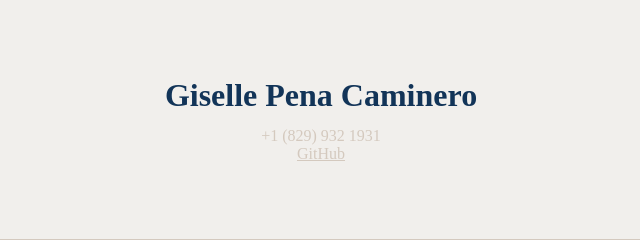
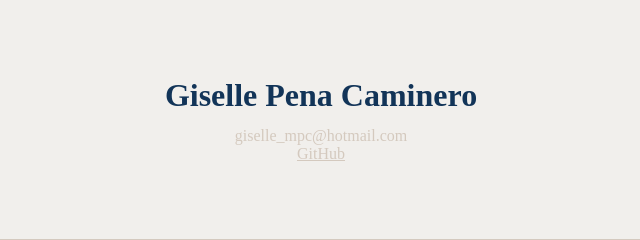
Before and after one commit to gisellempc/resume, a plain HTML site: page index.html in a window 1280 px wide. Shown: the top 240 px of the page, 319-959 px from the left. Drawn offline with Linux system fonts and the light colour scheme.

Commit message:
update contact info

```diff
--- a/index.html
+++ b/index.html
@@ -9,7 +9,7 @@
         <div class="info">
             <h1 id="myName">Giselle Pena Caminero</h1>
             <div class="contact">
-                <p>+1 (829) 932 1931</p>
+                <p>giselle_mpc@hotmail.com</p>
                 <a href="https://github.com/gisellempc">GitHub</a>
             </div>
         </div>
```
